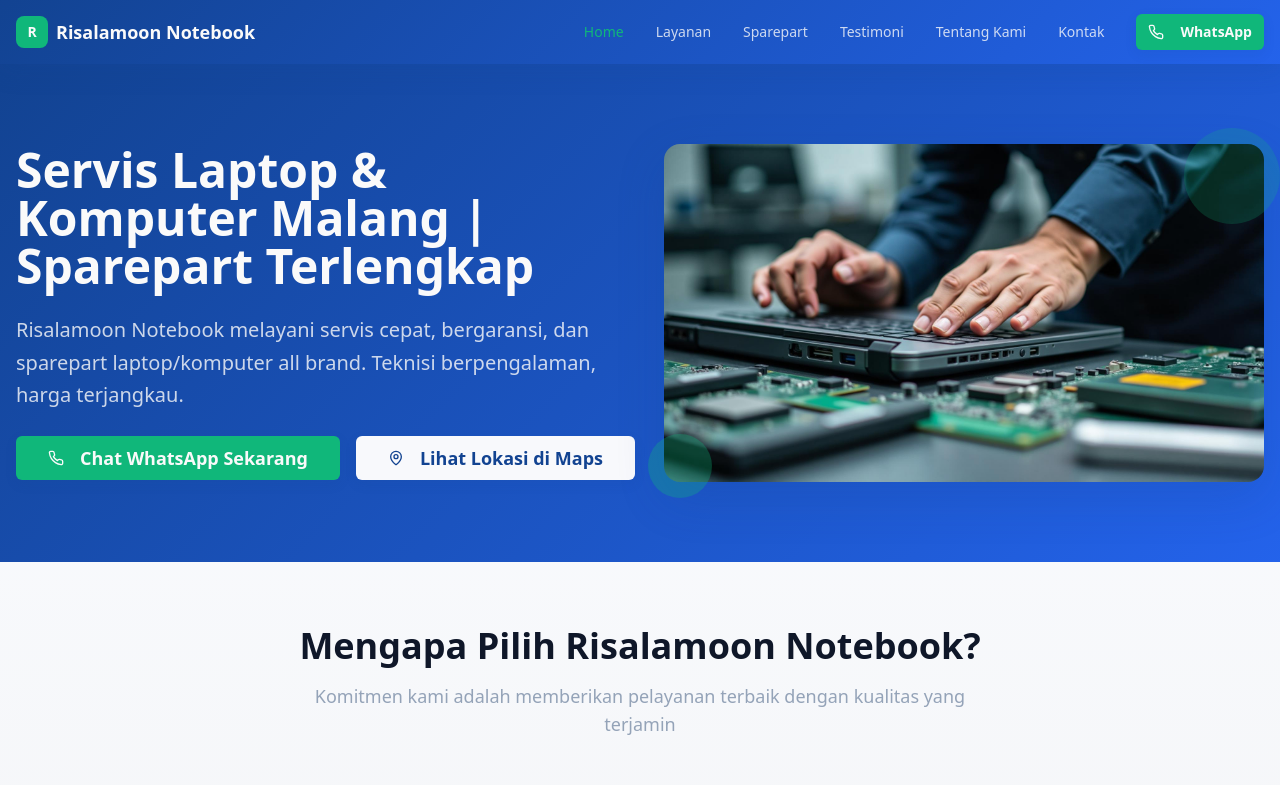
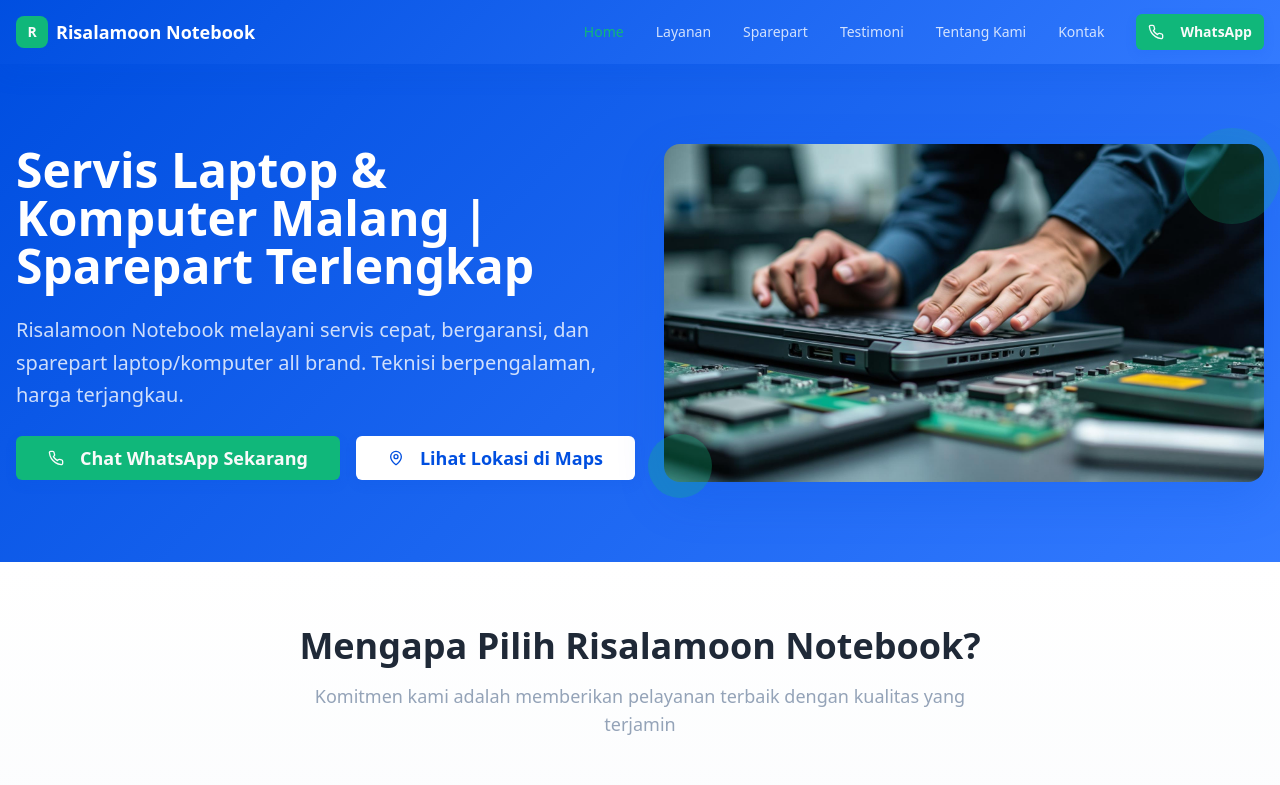
Before and after one commit to muchtarmct7-droid/servislaptopmalang, a React (Vite) app: page / in a window 1280 px wide. Shown: the top 785 px of the page. Built offline with nearby package versions, Linux system fonts and the light colour scheme.

Commit message:
Refactor: Adjust theme colors

```diff
--- a/src/index.css
+++ b/src/index.css
@@ -6,26 +6,26 @@
 
 @layer base {
   :root {
-    --background: 220 43% 98%;
-    --foreground: 222 47% 11%;
+    --background: 0 0% 100%;
+    --foreground: 215 28% 17%;
 
     --card: 0 0% 100%;
-    --card-foreground: 222 47% 11%;
+    --card-foreground: 215 28% 17%;
 
     --popover: 0 0% 100%;
-    --popover-foreground: 222 47% 11%;
+    --popover-foreground: 215 28% 17%;
 
-    --primary: 217 78% 32%;
-    --primary-foreground: 0 0% 98%;
+    --primary: 219 100% 44%;
+    --primary-foreground: 0 0% 100%;
 
-    --secondary: 220 14% 96%;
-    --secondary-foreground: 222 47% 11%;
+    --secondary: 210 40% 98%;
+    --secondary-foreground: 215 28% 17%;
 
-    --muted: 220 14% 96%;
+    --muted: 210 40% 98%;
     --muted-foreground: 215 20% 65%;
 
-    --accent: 221 91% 60%;
-    --accent-foreground: 0 0% 98%;
+    --accent: 219 100% 44%;
+    --accent-foreground: 0 0% 100%;
 
     --success: 158 84% 39%;
     --success-foreground: 0 0% 98%;
@@ -33,27 +33,27 @@
     --destructive: 0 84.2% 60.2%;
     --destructive-foreground: 0 0% 98%;
 
-    --border: 220 13% 91%;
-    --input: 220 13% 91%;
-    --ring: 217 78% 32%;
+    --border: 215 27% 92%;
+    --input: 215 27% 92%;
+    --ring: 219 100% 44%;
 
     /* Modern professional design tokens */
-    --tech-blue: 217 78% 32%;
-    --tech-blue-light: 221 83% 53%;
+    --tech-blue: 219 100% 44%;
+    --tech-blue-light: 219 100% 60%;
     --tech-gray: 215 20% 65%;
-    --tech-gray-light: 220 14% 96%;
+    --tech-gray-light: 210 40% 98%;
     --success-green: 158 84% 39%;
     --success-green-light: 158 75% 92%;
 
     /* Gradients */
-    --gradient-hero: linear-gradient(135deg, hsl(217 78% 32%) 0%, hsl(221 83% 53%) 100%);
-    --gradient-accent: linear-gradient(135deg, hsl(221 91% 60%) 0%, hsl(221 83% 65%) 100%);
-    --gradient-subtle: linear-gradient(180deg, hsl(220 43% 98%) 0%, hsl(220 14% 96%) 100%);
+    --gradient-hero: linear-gradient(135deg, hsl(219 100% 44%) 0%, hsl(219 100% 60%) 100%);
+    --gradient-accent: linear-gradient(135deg, hsl(219 100% 44%) 0%, hsl(219 100% 50%) 100%);
+    --gradient-subtle: linear-gradient(180deg, hsl(0 0% 100%) 0%, hsl(210 40% 98%) 100%);
 
     /* Shadows */
-    --shadow-soft: 0 4px 12px hsl(217 78% 32% / 0.1);
-    --shadow-medium: 0 8px 24px hsl(217 78% 32% / 0.15);
-    --shadow-strong: 0 16px 48px hsl(217 78% 32% / 0.2);
+    --shadow-soft: 0 4px 12px hsl(219 100% 44% / 0.1);
+    --shadow-medium: 0 8px 24px hsl(219 100% 44% / 0.15);
+    --shadow-strong: 0 16px 48px hsl(219 100% 44% / 0.2);
 
     /* Animations */
     --transition-smooth: all 0.3s cubic-bezier(0.4, 0, 0.2, 1);
```
